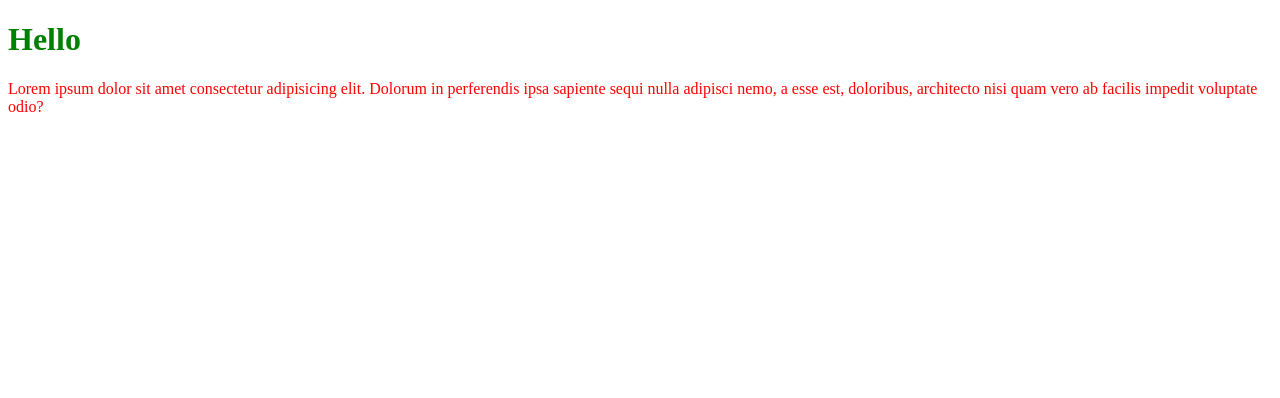
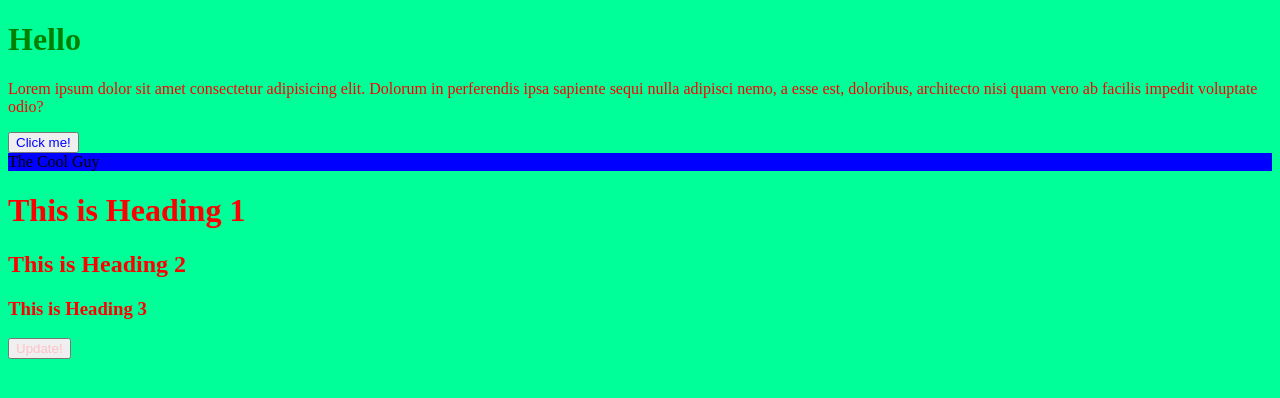
Before and after one commit to madempire/frontend, a plain HTML site: page css/index.html in a window 1280 px wide. Drawn offline with Linux system fonts and the light colour scheme.

Commit message:
css rgb text font

```diff
--- a/css/index.html
+++ b/css/index.html
@@ -5,6 +5,11 @@
     <meta name="viewport" content="width=device-width, initial-scale=1.0" />
     <title>CSS Level 1</title>
     <link rel="stylesheet" href="style.css" />
+    <style>
+      button {
+        color: blue;
+      }
+    </style>
   </head>
   <body>
     <h1>Hello</h1>
@@ -13,5 +18,14 @@
       perferendis ipsa sapiente sequi nulla adipisci nemo, a esse est,
       doloribus, architecto nisi quam vero ab facilis impedit voluptate odio?
     </p>
+    <button>Click me!</button>
+
+    <div id="box">The Cool Guy</div>
+
+    <h1 class="heading">This is Heading 1</h1>
+    <h2 class="heading">This is Heading 2</h2>
+    <h3 class="heading">This is Heading 3</h3>
+
+    <button style="color: pink">Update!</button>
   </body>
 </html>
--- a/css/style.css
+++ b/css/style.css
@@ -5,3 +5,23 @@ h1 {
 p {
   color: red;
 }
+/* button {
+  color: brown;
+  background-color: #ff0011;
+} */
+
+body {
+  background-color: rgb(0, 255, 153);
+}
+
+#box {
+  background-color: blue;
+}
+
+.heading {
+  color: red;
+}
+
+button {
+  color: green;
+}
--- /dev/null
+++ b/css/style1.css
@@ -0,0 +1,16 @@
+h1 {
+  text-align: center;
+  text-transform: capitalize;
+}
+
+* {
+  font-family: "Times New Roman";
+}
+
+#outer {
+  font-size: 25px;
+}
+
+#inner {
+  font-size: 10px;
+}
```
Also changed, not shown: css/practice.html (added, +24 -0 lines), css/image.png (added).
